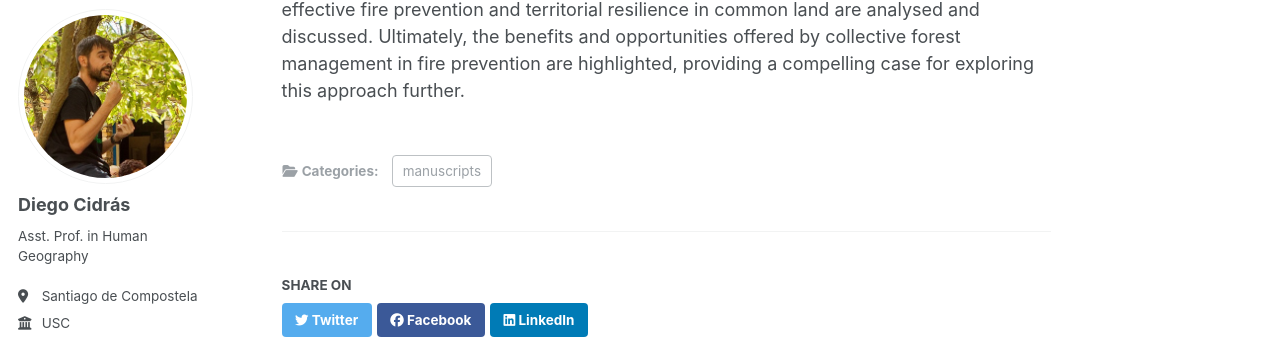
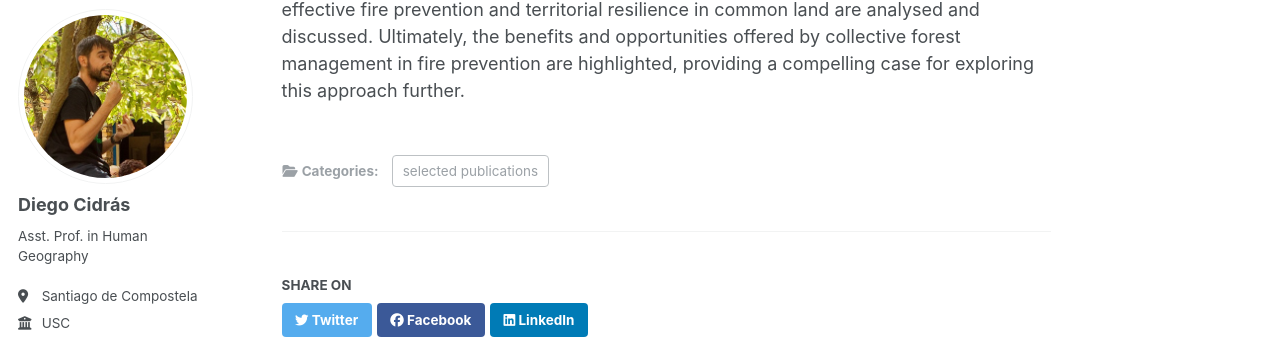
Before and after one commit to diegocidras/diegocidras.github.io, a Jekyll site: the page built from _publications/2024-05-09-commons-intersection-forest-fires-land-tenure.md, in a window 1280 px wide and 900 px high, scrolled down 611 px. Shown: the part 97-441 px from the top of the window. Built offline with Jekyll 4.4.1, drawn with Linux system fonts in a browser that asks for light colours; some web fonts are replaced.

Commit message:
Update 2024-05-09-commons-intersection-forest-fires-land-tenure.md

```diff
--- a/_publications/2024-05-09-commons-intersection-forest-fires-land-tenure.md
+++ b/_publications/2024-05-09-commons-intersection-forest-fires-land-tenure.md
@@ -1,7 +1,7 @@
 ---
 title: "The commons at the intersection of forest fires and land tenure: insights from Galicia (Northwestern Iberia)"
 collection: publications
-category: manuscripts
+category: selected publications
 permalink: /publication/2024-05-09-commons-intersection-forest-fires-land-tenure
 excerpt: ''
 date: 2024-05-09
```
